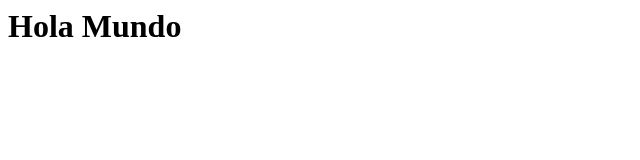
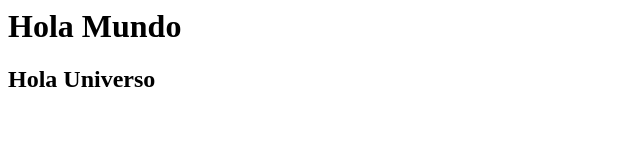
Before and after one commit to Janitaduoc/pagina-web, a plain HTML site: page index.html in a window 1280 px wide. Shown: the whole page, without its empty margins (0-640 px from the left). Drawn offline with Linux system fonts and the light colour scheme.

Commit message:
Se agrega un h2

```diff
--- a/index.html
+++ b/index.html
@@ -3,5 +3,7 @@
    </head>
    <body>
       <h1>Hola Mundo </h1>
+      <h2>Hola Universo</h2>
+
    </body>
 </html>
```
